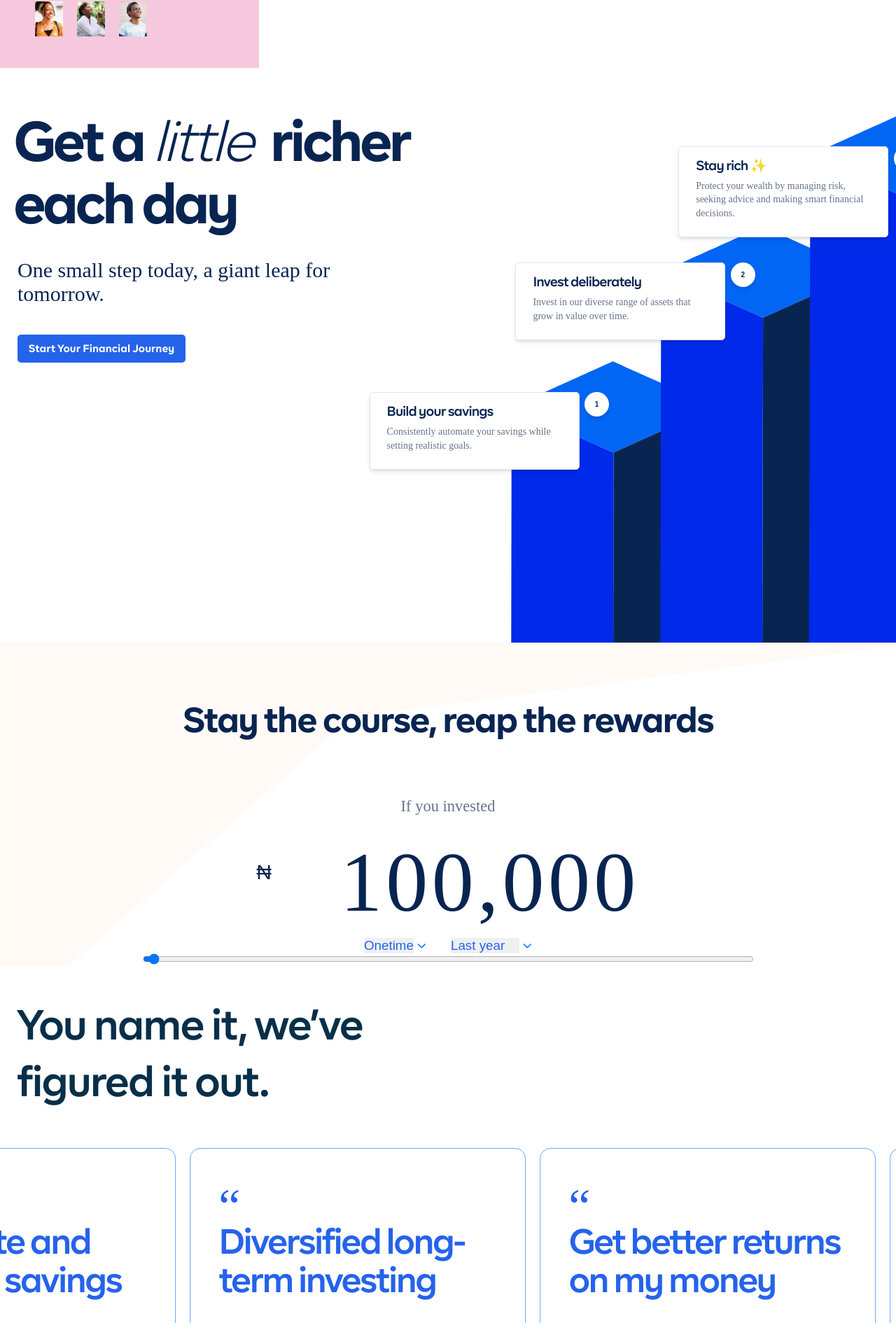
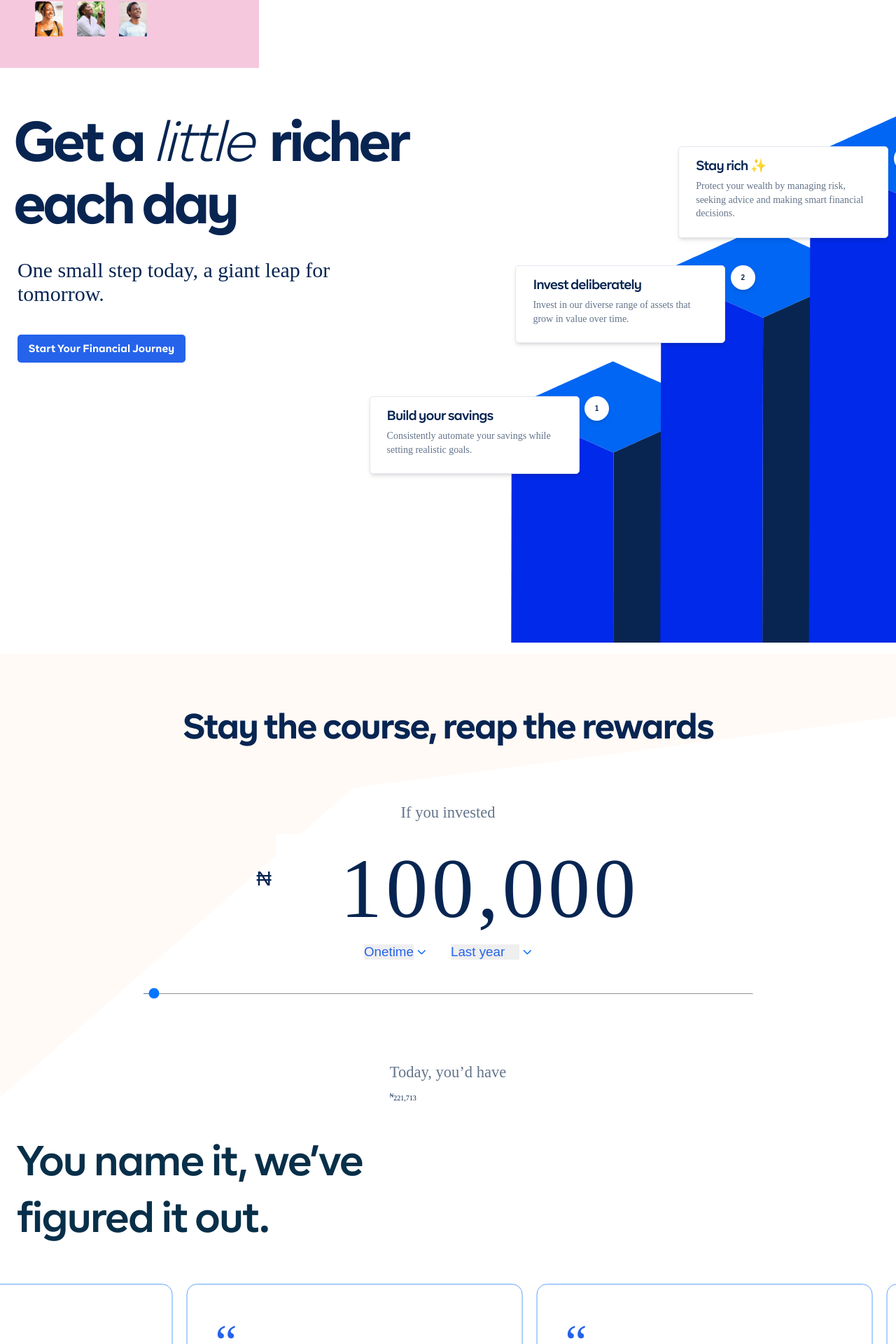
Before and after one commit to gabbytb/newcowrywise, a React (Create React App) app: page / in a window 1280 px wide. Shown: the part 853-2773 px from the top of the page at 70% size. Before the commit the page ends 2743 px from the top, so only its background shows below. Built offline with nearby package versions, Linux system fonts and the light colour scheme; a web font is replaced by a local one.

Commit message:
Pushed to Repo

```diff
--- a/public/css/style.css
+++ b/public/css/style.css
@@ -717,7 +717,7 @@ header {
   }
 }
 
-.s-2-anim {
+.s-2-l2-anim {
   animation: slideRight 0.5s ease;
 }
 
@@ -738,8 +738,8 @@ header {
   }
 }
 
-.s-2-2-anim {
-  animation: slideUp 0.6s linear;
+.s-2-ls-anim {
+  animation: slideUp 0.7s linear;
 }
 
 @keyframes slideLeft {
@@ -752,8 +752,50 @@ header {
   }
 }
 
-.s-2-2-animreverse {
+.s-2-l5-animreverse {
   animation: slideLeft 0.5s ease;
+}
+
+@keyframes slideDown {
+  0% {
+    transform: translate3d(0, -100%, 0);
+  }
+
+  to {
+    transform: translateZ(0);
+  }
+}
+
+.s-2-rc-1 {
+  animation: slideDown .42s ease-in-out;
+}
+
+@keyframes slideDown {
+  0% {
+    transform: translate3d(0, -100%, 0);
+  }
+
+  to {
+    transform: translateZ(0);
+  }
+}
+
+.s-2-rc-2 {
+  animation: slideDown .42s ease-in-out;
+}
+
+@keyframes slideDown {
+  0% {
+    transform: translate3d(0, -100%, 0);
+  }
+
+  to {
+    transform: translateZ(0);
+  }
+}
+
+.s-2-rc-3 {
+  animation: slideDown .42s ease-in-out;
 }
 
 @keyframes fade {
@@ -1184,6 +1226,14 @@ header .cta-menu a:last-child {
 .home-section-two--left h5 {
   font-size: 3rem;
   font-weight: 500;
+}
+
+@media (min-width: 601px) {
+  .home-section-two--left h5 {
+    margin-top: 4rem;
+    margin-bottom: 4rem;
+    padding-right: 5rem;
+  }
 }
 
 .home-section-two--left a {
@@ -1442,12 +1492,16 @@ header .cta-menu a:last-child {
   color: rgb(37 99 235 / var(--tw-text-opacity));
 }
 
-.slider-wrap {
+.roi-wrap .slider-wrap {
+  margin-left: auto;
+  margin-right: auto;
   width: 87.3rem;
 }
 
 .slider-wrap .slider {
   position: relative;
+  margin-top: 4rem;
+  margin-bottom: 4rem;
 }
 
 .slider .line {
@@ -1458,6 +1512,7 @@ header .cta-menu a:last-child {
 }
 
 .slider-wrap .slider input[type="range"] {
+  height: 0.1rem;
   width: 100%;
 }
 
@@ -1662,6 +1717,10 @@ header .cta-menu a:last-child {
   min-height: 65rem;
 }
 
+.min-h-138 {
+  min-height: 78rem;
+}
+
 .min-h-20 {
   min-height: 5rem;
 }
@@ -1689,10 +1748,6 @@ header .cta-menu a:last-child {
 .w-max {
   width: -webkit-max-content;
   width: max-content;
-}
-
-.min-w-63 {
-  min-width: 61%;
 }
 
 .min-w-80 {
@@ -1733,7 +1788,7 @@ header .cta-menu a:last-child {
 }
 
 .animate-slideUp {
-  animation: slideUp 0.8s linear;
+  animation: slideUp 1.7s linear;
 }
 
 .cursor-pointer {
@@ -1951,11 +2006,6 @@ header .cta-menu a:last-child {
     margin-bottom: 3rem;
   }
 
-  .sm\:my-14 {
-    margin-top: 3.5rem;
-    margin-bottom: 3.5rem;
-  }
-
   .sm\:flex {
     display: flex;
   }
@@ -1973,10 +2023,6 @@ header .cta-menu a:last-child {
     padding-bottom: 4rem;
   }
 
-  .sm\:pr-20 {
-    padding-right: 5rem;
-  }
-
   .sm\:pt-0 {
     padding-top: 0px;
   }
--- a/public/index.html
+++ b/public/index.html
@@ -2,7 +2,7 @@
 <html lang="en" id="scrollbar">
   <head>
     <meta charset="utf-8" />
-    <link rel="icon" href="%PUBLIC_URL%/favicon.ico" />
+    <link rel="icon" href="%PUBLIC_URL%/logo192.png" />
     <meta name="viewport" content="width=device-width, initial-scale=1 minimum-scale=1 maximum-scale=1" />
     <meta name="theme-color" content="#000000" />
     <meta
@@ -24,7 +24,7 @@
       work correctly both with client-side routing and a non-root public URL.
       Learn how to configure a non-root public URL by running `npm run build`.
     -->
-    <title>React App</title>
+    <title>Plan, Save and Invest Online | Get high returns | Cowrywise</title>
     <script src="https://ajax.googleapis.com/ajax/libs/jquery/1.7.2/jquery.min.js"></script>
   </head>
   <body onscroll="myFunction()">
--- a/src/components/GraphComponent.jsx
+++ b/src/components/GraphComponent.jsx
@@ -6,7 +6,7 @@ const GraphComponent = (props) => {
             width={1270}
             height={1360}
             preserveAspectRatio="xMidYMid meet"
-            className="w-full h-full animate-slideUp"
+            className="w-full h-full"
             {...props}
         >
             <defs>
--- a/src/index.css
+++ b/src/index.css
@@ -99,14 +99,23 @@
   .s-1-anim {
     @apply animate-easeIn
   }
-  .s-2-anim {
+  .s-2-l2-anim {
     @apply animate-slideRight
   }
-  .s-2-2-anim {
+  .s-2-ls-anim {
     @apply animate-slideUpSpan
   }
-  .s-2-2-animreverse {
+  .s-2-l5-animreverse {
     @apply animate-slideLeft
+  }
+  .s-2-rc-1 {
+    @apply animate-slideDown
+  }
+  .s-2-rc-2 {
+    @apply animate-slideDown
+  }
+  .s-2-rc-3 {
+    @apply animate-slideDown
   }
   .s-4-anim {
     @apply animate-fade
@@ -279,7 +288,7 @@
   }
 
   .home-section-two--left h5 {
-    @apply text-5xl font-medium
+    @apply text-5xl font-medium sm:pr-20 sm:my-14.4
   }
 
   .home-section-two--left a {
@@ -383,12 +392,12 @@
     @apply appearance-none text-3xl text-blue-600 font-normal
   }
 
-  .slider-wrap {
-    @apply w-183
+  .roi-wrap .slider-wrap {
+    @apply w-183 mx-auto
   }
 
   .slider-wrap .slider {
-    @apply relative
+    @apply relative my-16
   }
 
   .slider .line {
@@ -396,7 +405,7 @@
   }
 
   .slider-wrap .slider input[type="range"] {
-    @apply w-full
+    @apply w-full h-99.5
   }
 
 
--- a/src/sections/HomeSectionThree.jsx
+++ b/src/sections/HomeSectionThree.jsx
@@ -45,6 +45,12 @@ const HomeSectionThree = () => {
                                 <input type="range" min="5000" max="10000000" step="1000" value="100000" data-v-f5a75a14="" />
                             </div>
                         </div>
+                        <div className="relative">
+                            <div class="roi-investment">
+                                <h6>Today, you’d have</h6>
+                                <p><sup>₦</sup><span>221,713</span></p>
+                            </div>
+                        </div>
                     </div>
                 </div>
 
--- a/src/sections/HomeSectionTwo.jsx
+++ b/src/sections/HomeSectionTwo.jsx
@@ -1,5 +1,6 @@
 import { useEffect } from "react";
 import { ButtonLinkComponent, GraphComponent } from "../components"
+
 
 
 
@@ -10,10 +11,26 @@ const HomeSectionTwo = () => {
 
   useEffect(() => {
     function myFunction() {
-        document.getElementById("sectionTwoAnim").classList.add('s-2-anim');
-        document.getElementById("sectionTwoAnime").classList.add('s-2-2-anim');
-        document.getElementById("sectionTwoAnimReverse").classList.add('s-2-2-animreverse');
-    }
+        document.querySelector('.home-section-two--left h2').classList.add('s-2-l2-anim');
+        document.querySelector('.home-section-two--left h2 span').classList.add('s-2-ls-anim');
+        document.querySelector('.home-section-two--left h5').classList.add('s-2-l5-animreverse');
+
+
+        document.querySelector('.home-section-two--right svg').classList.add('animate-slideUp');
+
+
+        setTimeout(() => {
+          document.querySelector('.card-item-one').classList.add('s-2-rc-1');
+        }, 0);
+
+        setTimeout(() => {
+          document.querySelector('.card-item-two').classList.add('s-2-rc-2');
+        }, 180);
+
+        setTimeout(() => {
+          document.querySelector('.card-item-three').classList.add('s-2-rc-3');
+        }, 220);
+    };
 
     myFunction();
   }, []);
@@ -22,16 +39,14 @@ const HomeSectionTwo = () => {
   return (
     <section className="home-section-two">
         <div className="h-container-2 container">
-            <div className="grid grid-cols-18 gap-16 px-10">
+            <div className="grid grid-cols-18 gap-16 px-10 min-h-138">
 
 
                 {/* Left Side */}
                 <div className="home-section-two--left">
                   <div className="flex flex-col pt-5 space-y-16 w-136">
-                      <h2 id="sectionTwoAnim">
-                        Get a <span id="sectionTwoAnime">little </span>&nbsp;richer each day
-                      </h2>
-                      <h5 id="sectionTwoAnimReverse" className="sm:pr-20 sm:my-14.4">One small step today, a giant leap for tomorrow.</h5>
+                      <h2>Get a <span>little</span>&nbsp; richer each day</h2>
+                      <h5>One small step today, a giant leap for tomorrow.</h5>
                       <ButtonLinkComponent linkURL="https://cowrywise.com/choose-account" label="Start your financial journey" />
                   </div>
                 </div>
--- a/tailwind.config.js
+++ b/tailwind.config.js
@@ -49,13 +49,13 @@ module.exports = {
     },
     extend: {
       animation: {
-        dropdown: 'showDropdown 0.5s ease',
+        dropdown: 'showDropdown 0.5s ease',     /** NAV MENU */
         easeIn: 'easeIn 4s ease',   /** SECTION 1 ANIMATION */
-        slideRight: 'slideRight 0.5s ease',   /** SECTION 2 ANIMATION */
-        slideLeft: 'slideLeft 0.5s ease',     /** SECTION 2 ANIMATION */
-        fade: 'fade 40s linear infinite',   /** SECTION 4 SLIDER ANIMATION */
-        slideUp: 'slideUp 0.8s linear',     /** SECTION 2 GRAPH ANIMATION */
-        slideUpSpan: 'slideUp 0.6s linear',     /** SECTION 2 GRAPH ANIMATION */
+        slideRight: 'slideRight 0.5s ease',   /** SECTION 2 H5 ANIMATION */
+        slideLeft: 'slideLeft 0.5s ease',     /** SECTION 2 H2 ANIMATION */
+        fade: 'fade 40s linear infinite',   /** SECTION 4 CARDS SLIDE ANIMATION */
+        slideUp: 'slideUp 1.7s linear',     /** SECTION 2 GRAPH ANIMATION */
+        slideUpSpan: 'slideUp 0.7s linear',     /** SECTION 2 H2 SPAN ANIMATION */
         slideDown: 'slideDown .42s ease-in-out',      /** STICKY HEADER **/
       },
       backgroundImage: {
@@ -90,7 +90,8 @@ module.exports = {
         '760': '126rem',
         '780': '780px',
         '840': '840px',
-        '850': '850px'
+        '850': '850px',
+        '99.5': '0.1rem',
       },
       inset: {
         '212': '2rem',
@@ -188,6 +189,7 @@ module.exports = {
         '5.5': '1.125rem',
         '6.5': '1.85rem',
         '13.5': '2.1rem',
+        '14.4': '4rem',
         '14.5': '3.125rem',
         '15.5': '3.35rem',
         '16.5': '5.71rem',
@@ -201,6 +203,7 @@ module.exports = {
       minHeight: {
         '98': '32rem',
         '126': '65rem',
+        '138': '78rem',
       },
       minWidth: {
         '50': '3.125rem',
```
Also changed, not shown: public/logo192.png.
